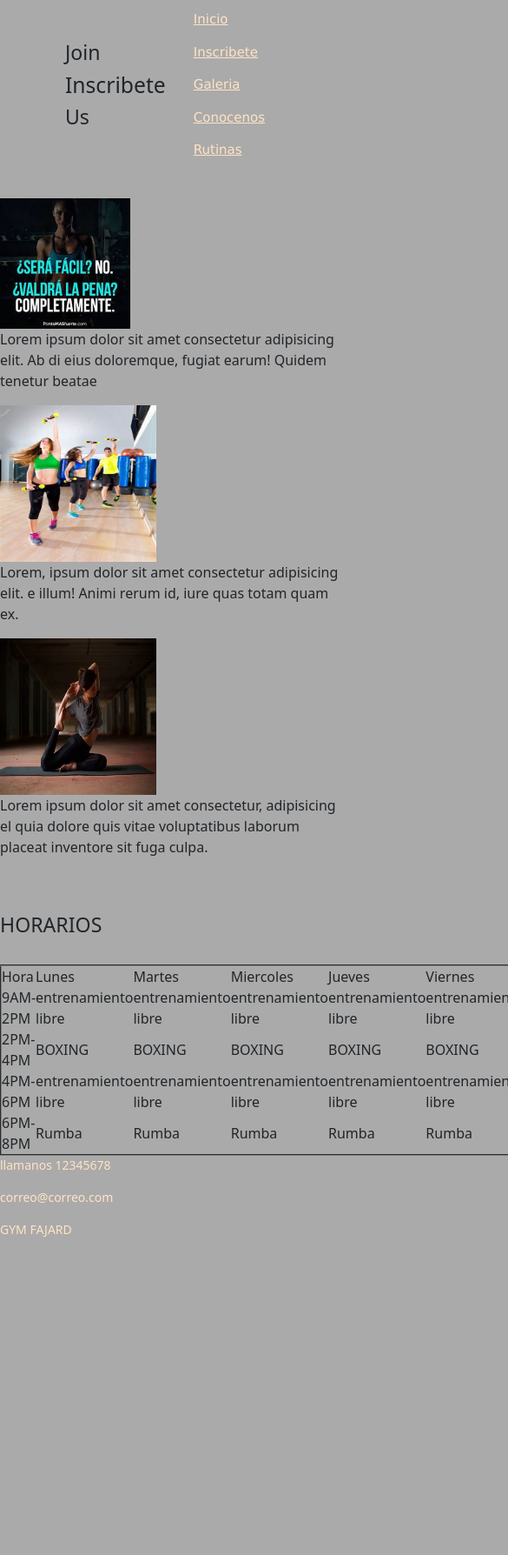
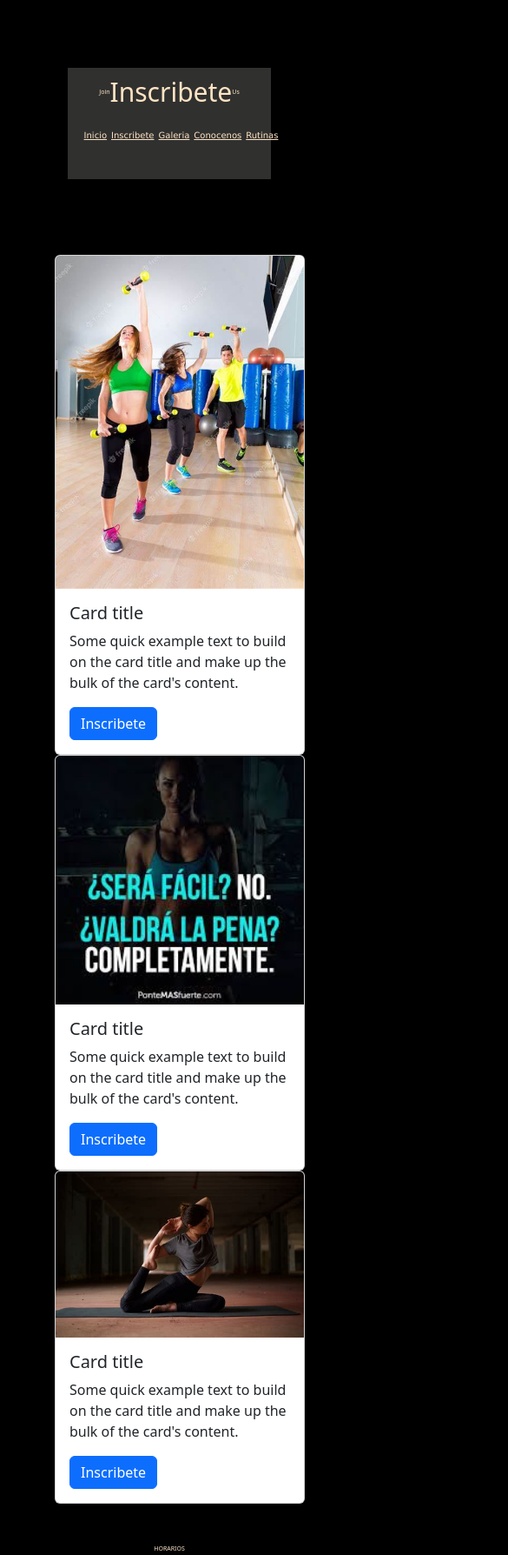
Before and after one commit to JoaquinGarzonMonsalve/bootstrap, a plain HTML site: page Inscribete.html in a window 390 px wide. Shown: the top 1788 px of the page at 87% size, 585 px wide, since content can reach past the window. Before the commit the page ends 1440 px from the top, so only its background shows below. Drawn offline with nearby package versions, Linux system fonts and the light colour scheme.

Commit message:
bootstrap21

```diff
--- a/Inscribete.html
+++ b/Inscribete.html
@@ -9,17 +9,17 @@
 <link href="https://cdn.jsdelivr.net/npm/bootstrap@5.2.0/dist/css/bootstrap.min.css" rel="stylesheet" integrity="sha384-gH2yIJqKdNHPEq0n4Mqa/HGKIhSkIHeL5AyhkYV8i59U5AR6csBvApHHNl/vI1Bx" crossorigin="anonymous">
     <link rel="stylesheet" href="./css/estilos.css">
 </head>
-<body class="cuerpo2">
+<body class="cuerpo2 bg-black p-5">
     <!-- TITULO EN LA POGINA  -->
 
-    <div class="cabeza2  d-flex justify-content-center d-flex align-items-center">
+    <div class="cabeza2 ">
 
-         <div class="titulo2 bg-red">
+         <div class="titulo2 bg-red d-flex justify-content-center d-flex align-items-center ">
             <h3>Join</h3><h2> Inscribete</h2><h3>Us</h3>
         </div>
         <div class="menuHorizontal">
                 <nav>
-                    <ul class="navegador">
+                    <ul class="navegador d-flex justify-content-center d-flex align-items-center ">
                         <li><a href="./index.html">Inicio</a></li>
                        <li><a href="./Inscribete.html">Inscribete</a></li>
                        <li><a href="./Galeria.html">Galeria</a></li>
@@ -35,27 +35,64 @@
 
     <!-- tarjetas de informacion sobre inscripcion -->
 
-    <div class="imgInscripcion">
-        <div class="tarjeta1"><img src="./img/inscribet4.jpg" alt="" width="150px " height="150px" class="imag11" ><p>Lorem ipsum dolor sit amet consectetur
-            adipisicing elit. Ab di eius doloremque, fugiat earum!
-            Quidem tenetur beatae
-            </p></div>
-        <div class="tarjeta2"><img src="./img/inscribet7.jpg" alt="" width="180px " height="180px" class="imag2" ><p>Lorem, ipsum dolor sit amet consectetur
-            adipisicing elit. e illum! Animi
-            rerum id, iure quas totam quam ex.</p></div>
-        <div class="tarjeta3"><img src="./img/inscribet8.jpg" alt="" width="180px " height="180px" class="imag3"  ><p>Lorem ipsum dolor sit amet consectetur,
-            adipisicing el quia dolore quis vitae voluptatibus laborum
-            placeat inventore sit fuga culpa.</p></div>
-    </div>
+
+        <div class="row mt-5  d-flex flex-row">
+            <div class="col-med-3">
+                <div class="card" style="width: 18rem;">
+                    <img src="./img/inscribet7.jpg" class="card-img-top" alt="...">
+                    <div class="card-body">
+                      <h5 class="card-title">Card title</h5>
+                      <p class="card-text">Some quick example text to build on the card title and make up the bulk of the card's content.</p>
+                      <a href="#" class="btn btn-primary">Inscribete</a>
+                    </div>
+                  </div>
+
+            </div>
+            <div class="col-med-3">
+                <div class="card" style="width: 18rem;">
+                    <img src="./img/inscribet4.jpg" class="card-img-top" alt="...">
+                    <div class="card-body">
+                      <h5 class="card-title">Card title</h5>
+                      <p class="card-text">Some quick example text to build on the card title and make up the bulk of the card's content.</p>
+                      <a href="#" class="btn btn-primary">Inscribete</a>
+                    </div>
+                  </div>
+
+            </div>
+            <div class="col-med-3">
+                <div class="card" style="width: 18rem;">
+                    <img src="./img/inscribet8.jpg" class="card-img-top" alt="...">
+                    <div class="card-body">
+                      <h5 class="card-title">Card title</h5>
+                      <p class="card-text">Some quick example text to build on the card title and make up the bulk of the card's content.</p>
+                      <a href="#" class="btn btn-primary">Inscribete</a>
+                    </div>
+                  </div>
+
+            </div>
+
+
+        </div>
+
+
+
+
+
+
+
 
     <br> <br>
 
 
-<div class="tablaHorarios">
+<div class="tablaHorarios d-flex justify-content-center d-flex align-items-center">
 
-    <h3>HORARIOS</h3>
-    <br>
-    <table class="horarios"
+    <div class="titulotabla">
+        <h3>HORARIOS</h3>
+    </div>
+
+    <div class="tablaH">
+        <br>
+     <table class="horarios table table-dark table-striped"
         border="2">
         <tr>
             <td>Hora</td>
@@ -108,22 +145,37 @@
             <td>CERRADO</td>
 
         </tr>
-        </table>
+     </table>
+    </div>
 </div>
 
 </div>
-    <footer class="pie">
+<section>
+
+    <div class="row ">
+        <div class="col-1 bg-red"></div>
+
+        <div class="col-7 bg-black"><footer class="pie">
 
         <small><p>llamanos 12345678</p></small>
         <small><p>correo@correo.com</p></small>
         <small><p>GYM FAJARD</p></small>
-    </footer>
+        </div>
 
 
 
+        <div class="col-1 Face bg-black d-flex justify-content-center d-flex align-items-center"><img src="./img/facebook.jpg" alt="" class="img-fluid "></div>
+        <div class="col-1 insta bg-black d-flex justify-content-center d-flex align-items-center"> <img src="./img/ins.jpg" alt=""class="img-fluid"></div>
+        <div class="col-1 Twi bg-black d-flex justify-content-center d-flex align-items-center"> <img src="./img/twi.jpg" alt=""class="img-fluid"></div>
 
 
 
+        <div class="col-1  bg-black"></div>
+
+    </div>
+</section>
+
+<!-- JavaScript Bundle with Popper -->
     <script src="https://cdn.jsdelivr.net/npm/bootstrap@5.2.0/dist/js/bootstrap.bundle.min.js" integrity="sha384-A3rJD856KowSb7dwlZdYEkO39Gagi7vIsF0jrRAoQmDKKtQBHUuLZ9AsSv4jD4Xa" crossorigin="anonymous"></script>
 </body>
 </html>
--- a/css/estilos.css
+++ b/css/estilos.css
@@ -86,6 +86,39 @@ span{
     background-color: brown;
 }
 
+/* pagina 2 */
+
+.cuerpo2{
+    margin: 15px;
+    background-color: gray;
+
+}
+
+.cabeza2{
+    margin: 15px;
+    padding-top: 10px;
+    background-color: rgb(48, 48, 47);
+    padding-bottom: 20px;
+}
+h2{
+    font-size: 65px;
+    color: bisque;
+}
+h3{
+    color: bisque;
+}
+td{
+    color: bisque;
+}
+
+.tablaHorarios{
+    display: flex;
+    flex-direction: column;
+    align-items: center;
+    justify-content: center;
+
+}
+
 
 /*
 media */
@@ -94,6 +127,20 @@ media */
     /* pagina index */
     body{
         background-color: rgb(170, 170, 170);
+    }
+    /* pagina2 */
+    li a{
+        font-size: 20px;
+    }
+    h2{
+        font-size: 40px;
+    }
+    h3{
+        font-size: 10px;
+    }
+
+    td{
+        font-size: 10px;
     }
     .principal
     {
@@ -165,12 +212,24 @@ media */
 @media screen and (max-width: 500px){
     /* pagina index */
     li a{
-        padding-right: 10px;
+        padding-right: 5px;
         list-style-type: none;
+        font-size: 10px;
     }
     h1{
         font-size: 50px;
 
     }
 
+    h2{
+        font-size: 30px;
+    }
+    h3{
+        font-size: 7px;
+    }
+
+    td{
+        font-size: 7px;
+    }
+
 }
```
